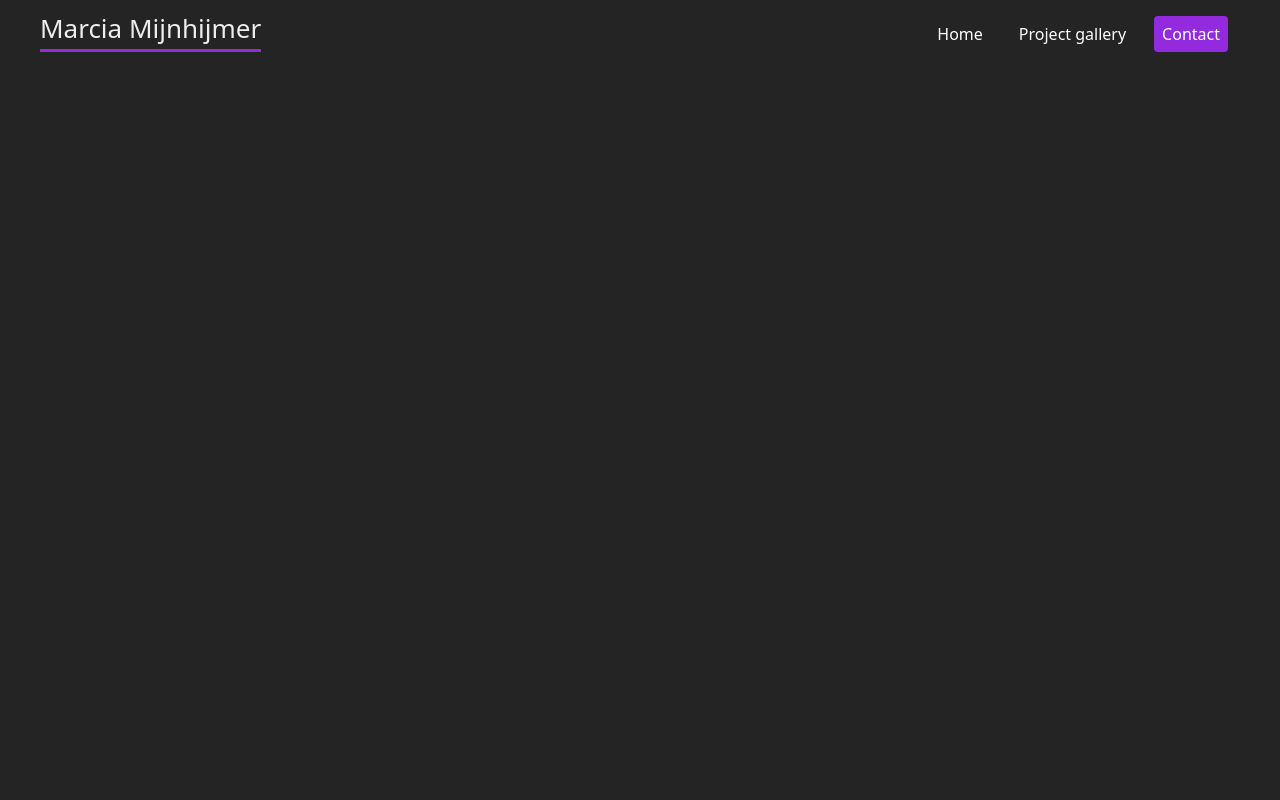
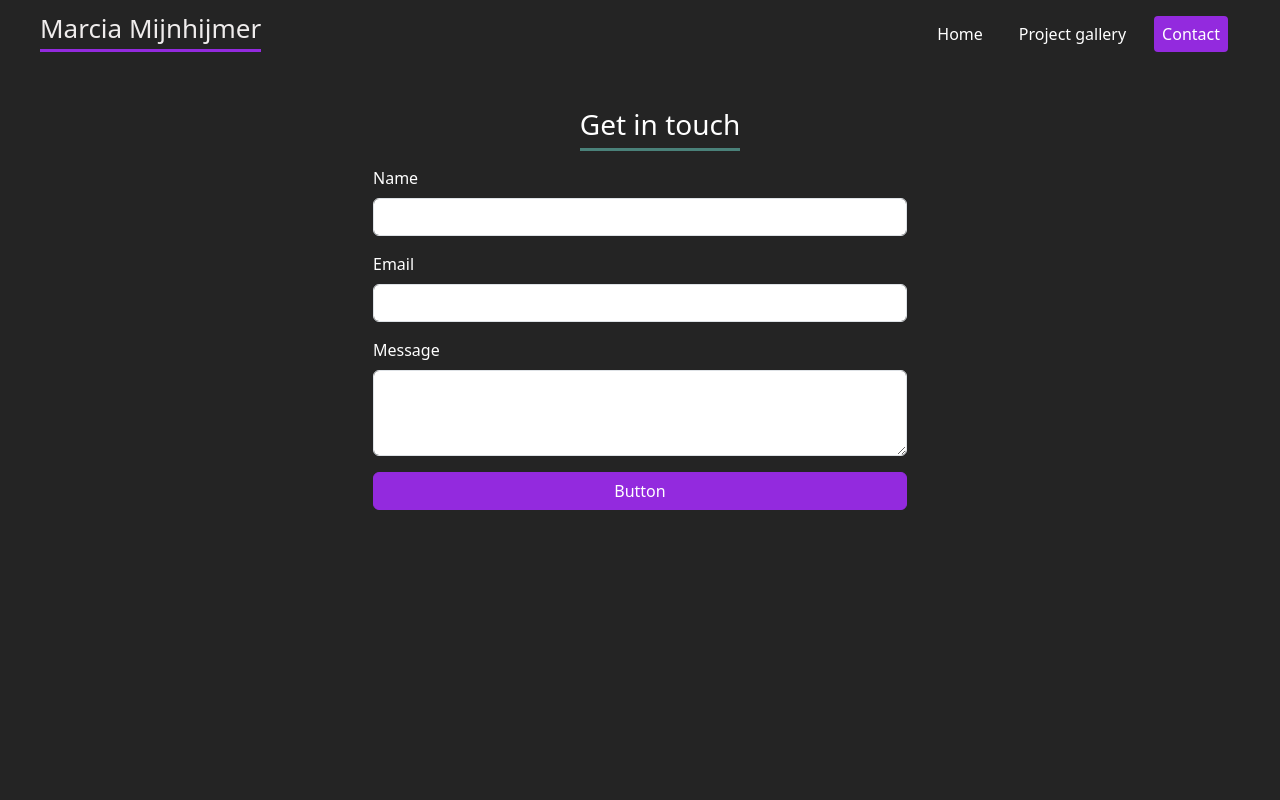
Before and after one commit to marshjaja/marcias-react-portfolio, a React (Vite) app: page /marcias-react-portfolio/contact in a window 1280 px wide. Shown: the top 800 px of the page. Built offline with nearby package versions, Linux system fonts and the light colour scheme.

Commit message:
feat: Implemented the initial components for the Contact page, providing this user the ability to reach out. Successfully integrated EmailJS, enabling the contact form to directly send emails to my personal inbox, ensuring seamless communication.

```diff
--- a/package.json
+++ b/package.json
@@ -13,6 +13,7 @@
 		"preview": "vite preview"
 	},
 	"dependencies": {
+		"@emailjs/browser": "^3.12.1",
 		"@fortawesome/fontawesome-free": "^6.5.1",
 		"@popperjs/core": "^2.11.8",
 		"bootstrap": "^5.3.2",
--- a/src/App.jsx
+++ b/src/App.jsx
@@ -10,6 +10,7 @@ import Header from "./components/Header/Header";
 /* == pages == */
 import Home from "./pages/Home/Home";
 import ProjectGallery from "./pages/ProjectGallery/ProjectGallery";
+import Contact from "./pages/Contact/Contact";
 
 function App() {
 	return (
@@ -22,6 +23,7 @@ function App() {
 							<Routes>
 								<Route path="/" element={<Home />} />
 								<Route path="/project-gallery" element={<ProjectGallery />} />
+								<Route path="/contact" element={<Contact />} />
 							</Routes>
 						</main>
 					</div>
--- a/src/components/Card/Card.styles.css
+++ b/src/components/Card/Card.styles.css
@@ -15,6 +15,7 @@
 
 /*==== Otherwise this text is purple ====*/
 .card-title {
+	font-family: "Quicksand";
 	color: rgb(29, 28, 28) !important;
 }
 
--- a/src/components/ProjectCard/ProjectCard.jsx
+++ b/src/components/ProjectCard/ProjectCard.jsx
@@ -5,7 +5,7 @@ import "../../components/ProjectCard/ProjectCard.styles.css";
 function ProjectCards(props) {
 	return (
 		<>
-			<div className="container">
+			<div className="container mx-3">
 				<div className="row">
 					<div className="col">
 						<div className="card-background">
--- a/src/index.css
+++ b/src/index.css
@@ -97,3 +97,13 @@ main {
 	width: 100%;
 	padding: 20px;
 }
+
+.header-text {
+	margin-left: 40px;
+	margin-bottom: 40px;
+	color: #efecec !important;
+}
+.underline-text {
+	border-bottom: 3px solid var(--secondary-dark) !important;
+	padding-bottom: 5px !important;
+}
--- /dev/null
+++ b/src/pages/Contact/Contact.jsx
@@ -0,0 +1,93 @@
+import React, { useRef, useState } from "react";
+import emailjs from "@emailjs/browser";
+import "./Contact.styles.css";
+
+function Contact() {
+	const form = useRef();
+	const [emailStatus, setEmailStatus] = useState("");
+
+	const sendEmail = (e) => {
+		e.preventDefault();
+
+		emailjs
+			.sendForm(
+				"service_rhu0srq",
+				"template_dz0mcl1",
+				form.current,
+				"TNiTixSCHu75dtXS0"
+			)
+			.then(
+				(result) => {
+					console.log(result.text);
+					setEmailStatus("Message was sent successfully");
+					setTimeout(() => setEmailStatus(""), 3000);
+					e.target.reset();
+				},
+				(error) => {
+					console.log(error.text);
+					setEmailStatus("There was a problem when sending the message");
+					setTimeout(() => setEmailStatus(""), 3000);
+				}
+			);
+	};
+	return (
+		<>
+			<form ref={form} onSubmit={sendEmail}>
+				<div className="container contact-container">
+					<div className="row contact-row">
+						<div className="col-md-6 offset-md-3">
+							<h3 className="header-text text-center mb-4">
+								<span className="underline-text">Get in touch</span>
+							</h3>
+							<div className="mb-3">
+								<label htmlFor="userName" className="form-label">
+									Name
+								</label>
+								<input
+									type="text"
+									className="form-control"
+									id="userName"
+									name="user_name"
+								/>
+							</div>
+							<div className="mb-3">
+								<label htmlFor="userEmail" className="form-label">
+									Email
+								</label>
+								<input
+									type="email"
+									className="form-control"
+									id="userEmail"
+									name="user_email"
+								/>
+							</div>
+							<div className="mb-3">
+								<label htmlFor="messageText" className="form-label">
+									Message
+								</label>
+								<textarea
+									className="form-control"
+									id="messageText"
+									name="message"
+									rows="3"
+								></textarea>
+							</div>
+							<div className="">
+								<div className="d-grid gap-2">
+									<button
+										className="btn btn-primary custom-button"
+										type="button"
+									>
+										Button
+									</button>
+								</div>
+							</div>
+						</div>
+					</div>
+				</div>
+			</form>
+		</>
+	);
+}
+
+export default Contact;
--- /dev/null
+++ b/src/pages/Contact/Contact.styles.css
@@ -0,0 +1,21 @@
+.contact-container {
+	display: flex;
+	justify-content: center;
+	align-items: center;
+}
+
+.contact-row {
+	width: 100%;
+}
+.custom-button {
+	background-color: var(--primary);
+	border-color: var(--primary);
+}
+.custom-button:hover {
+	background-color: rgba(69, 41, 88, 0.656);
+	border-color: var(--primary);
+}
+.custom-button:active {
+	background-color: var(--secondary-dark) !important;
+	border-color: var(--secondary) !important;
+}
--- a/src/pages/Home/Home.jsx
+++ b/src/pages/Home/Home.jsx
@@ -49,9 +49,11 @@ function Home(props) {
 					<div className="col-lg-6 mb-3 d-flex justify-content-center">
 						<div className=" sm-px-5 mb-4 rounded-3">
 							<div className="container-fluid sm-py-1 py-5">
-								<h1 className="display-5 fw-bold home-text">
-									Marcia Mijnhijmer
-								</h1>
+								<h3 className=" mb-4">
+									<span className="underline-text display-5 fw-semibold">
+										Marcia Mijnhijmer
+									</span>
+								</h3>
 								<p className="col-md-8 tag-line-text">{tagLineText}</p>
 								<article>
 									<h5>
--- a/src/pages/ProjectGallery/ProjectGallery.jsx
+++ b/src/pages/ProjectGallery/ProjectGallery.jsx
@@ -6,6 +6,10 @@ function ProjectGallery() {
 		<>
 			<div className="container">
 				<div className="row">
+					<h3 className="header-text text-center mb-4">
+						<span className="underline-text">Project Gallery</span>
+					</h3>
+
 					<div className="col-lg-4 mb-3">
 						<ProjectCard />
 					</div>
```
Also changed, not shown: 1 other file (tests, documents, lock files or other folders).
